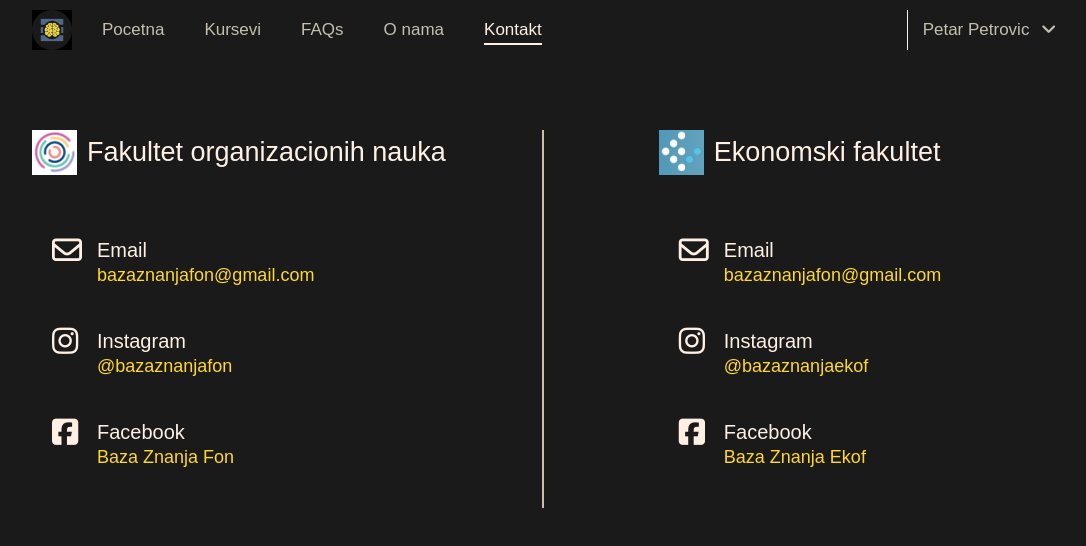
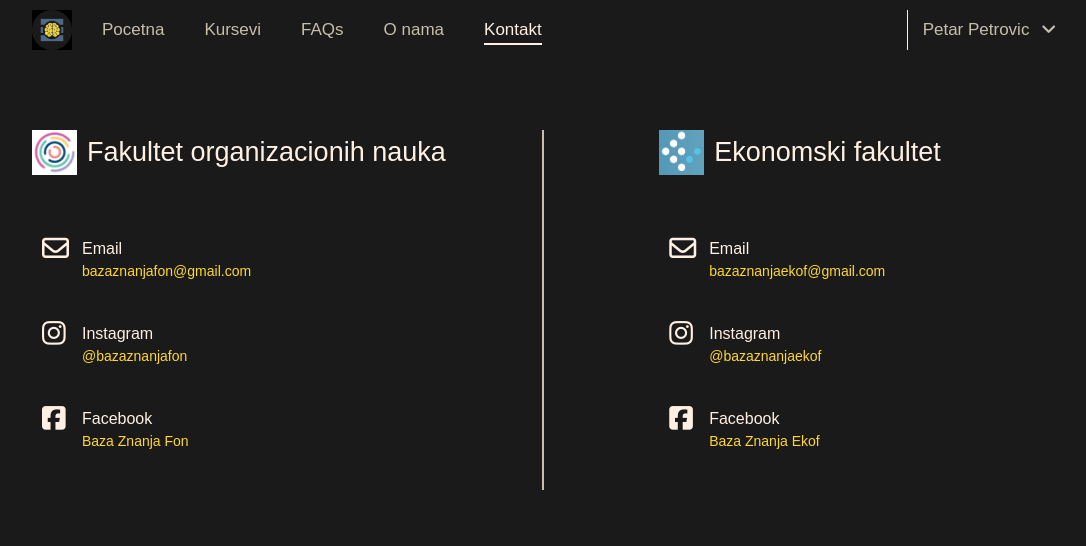
Before and after one commit to mata998/bazaznanja, a plain HTML site: page pages/kontakt/kontakt.html in a window 1280 px wide. Shown: the whole page, without its empty margins (96-1182 px from the left). Drawn offline with Linux system fonts and the light colour scheme.

Commit message:
font sizes on contact page

```diff
--- a/pages/kontakt/kontakt.css
+++ b/pages/kontakt/kontakt.css
@@ -32,23 +32,23 @@ img {
 }
 
 .info-box {
-  margin-left: 20px;
+  margin-left: 10px;
   margin-bottom: 40px;
 }
 
 .info {
-  font-size: 20px;
+  font-size: 16px;
   display: flex;
   align-items: center;
 }
 
 .info i {
-  width: 45px;
-  font-size: 30px;
+  width: 40px;
+  font-size: 27px;
 }
 
 .info-box a {
-  margin-left: 45px;
+  margin-left: 40px;
   color: var(--yellow-color);
-  font-size: 18px;
+  font-size: 14px;
 }
--- a/pages/kontakt/kontakt.html
+++ b/pages/kontakt/kontakt.html
@@ -77,10 +77,9 @@
             <div class="title">
               <img src="/imgs/logo/ekof.jpg" alt="fon" />Ekonomski fakultet
             </div>
-
             <div class="info-box">
               <div class="info"> <i class="far fa-envelope"></i>Email </div>
-              <a href="">bazaznanjafon@gmail.com</a>
+              <a href="">bazaznanjaekof@gmail.com</a>
             </div>
             <div class="info-box">
               <div class="info">
```
